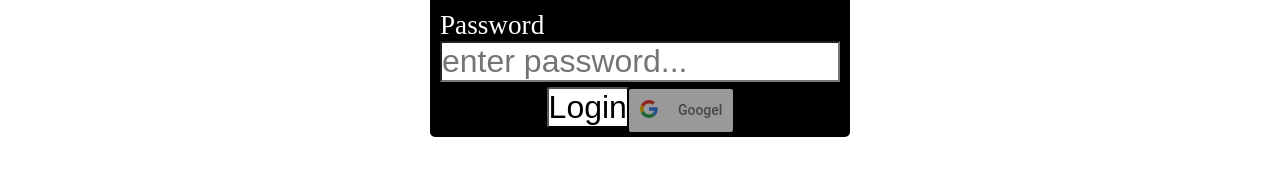
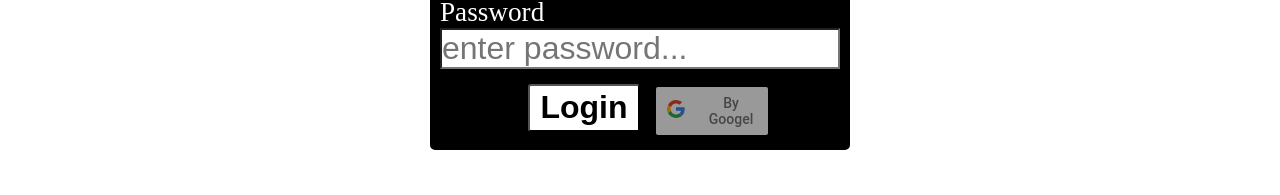
Before and after one commit to c5-hosinatmalek/MERAKI_Academy_Project_5, a React (Create React App) app in the folder frontend/: page /login in a window 1280 px wide. Shown: the part 493-688 px from the top of the page. Built offline with nearby package versions, Linux system fonts and the light colour scheme; no server answers.

Commit message:
complet login css

```diff
--- a/frontend/src/component/LOGIN/index.js
+++ b/frontend/src/component/LOGIN/index.js
@@ -132,7 +132,7 @@ const LOGIN = () => {
           <button>Login</button>
           <GoogleLogin
             clientId={clientId}
-            buttonText="Googel "
+            buttonText="By Googel "
             onSuccess={onsucces}
             onFailure={onfailure}
           />
--- a/frontend/src/component/LOGIN/style.css
+++ b/frontend/src/component/LOGIN/style.css
@@ -57,9 +57,18 @@ color: white;
 
     background: white;
 }
+
+.login_button{
+    padding: 10px;
+}
+
 .login_button button{
     background: white;
     color: black;
     border-radius: 3px;
     font-size: 2rem;
+    width: 7rem;
+    margin-left: 1rem;
+    height: 3rem;
+    font-weight: 600;
 }
```
